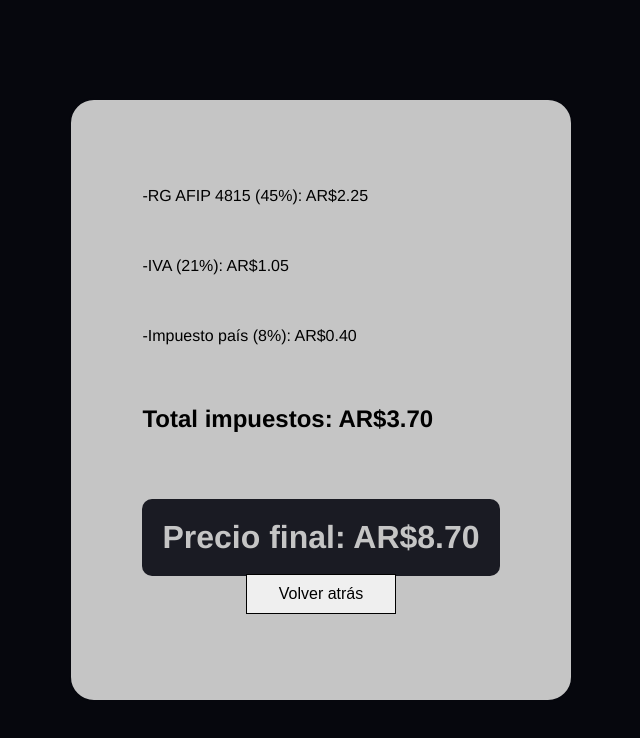
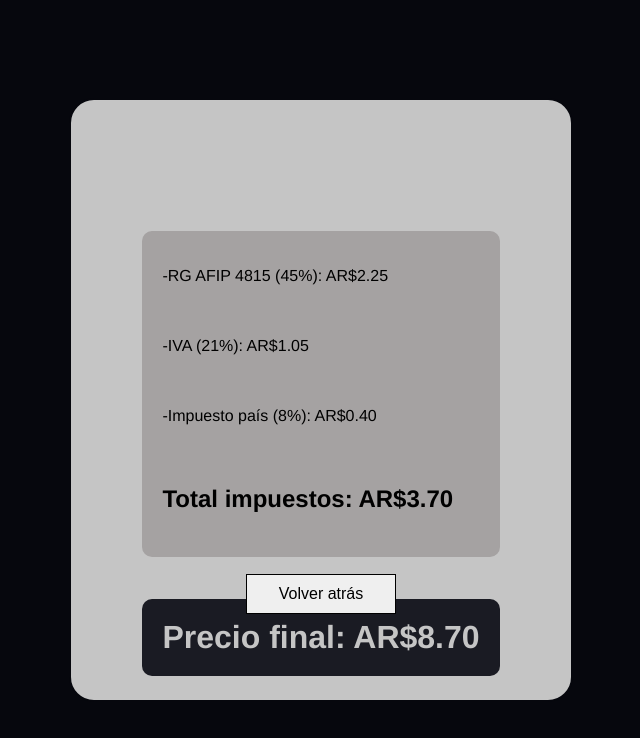
Before and after one commit to MScrimaglia/javascript_coderhouse, a plain HTML site: page index.html in a window 1280 px wide. Both pictures are taken after typing "5" into the empty fields and a click on the input "Calcular". Shown: the whole page, without its empty margins (319-959 px from the left). Drawn offline with Linux system fonts and the light colour scheme.

Commit message:
css mods

```diff
--- a/index.html
+++ b/index.html
@@ -46,10 +46,12 @@
         <!-- Valores finales, inicialmente ocultos -->
         <div class="main_container" id="results_container">
             <div class="results">
-                <p id="monto_afip">-RG AFIP 4815 (45%): AR$</p>
-                <p id="monto_iva">-IVA (21%): AR$</p>
-                <p id="monto_pais">-Impuesto país (8%): AR$</p>
-                <h3 id="monto_impuestos">Total impuestos: AR$</h3>
+                <div class="lista_impuestos">
+                    <p id="monto_afip">-RG AFIP 4815 (45%): AR$</p>
+                    <p id="monto_iva">-IVA (21%): AR$</p>
+                    <p id="monto_pais">-Impuesto país (8%): AR$</p>
+                    <h3 id="monto_impuestos">Total impuestos: AR$</h3>
+                </div>
                 <h1 id="monto_final">Precio final: AR$</h1>
             </div>
             <div class="btn_container">
--- a/style/style.css
+++ b/style/style.css
@@ -80,6 +80,17 @@ form {
     border-radius: 10px;
 }
 
+.lista_impuestos {
+    background-color: #a5a2a2;
+    border-radius: 10px;
+    padding: 20px;
+    display: flex;
+    flex-direction: column;
+    justify-content: space-around;
+    row-gap: 20px;
+    margin-top: 60px;
+}
+
 #monto_impuestos {
     font-size: 24px;
 }
```
